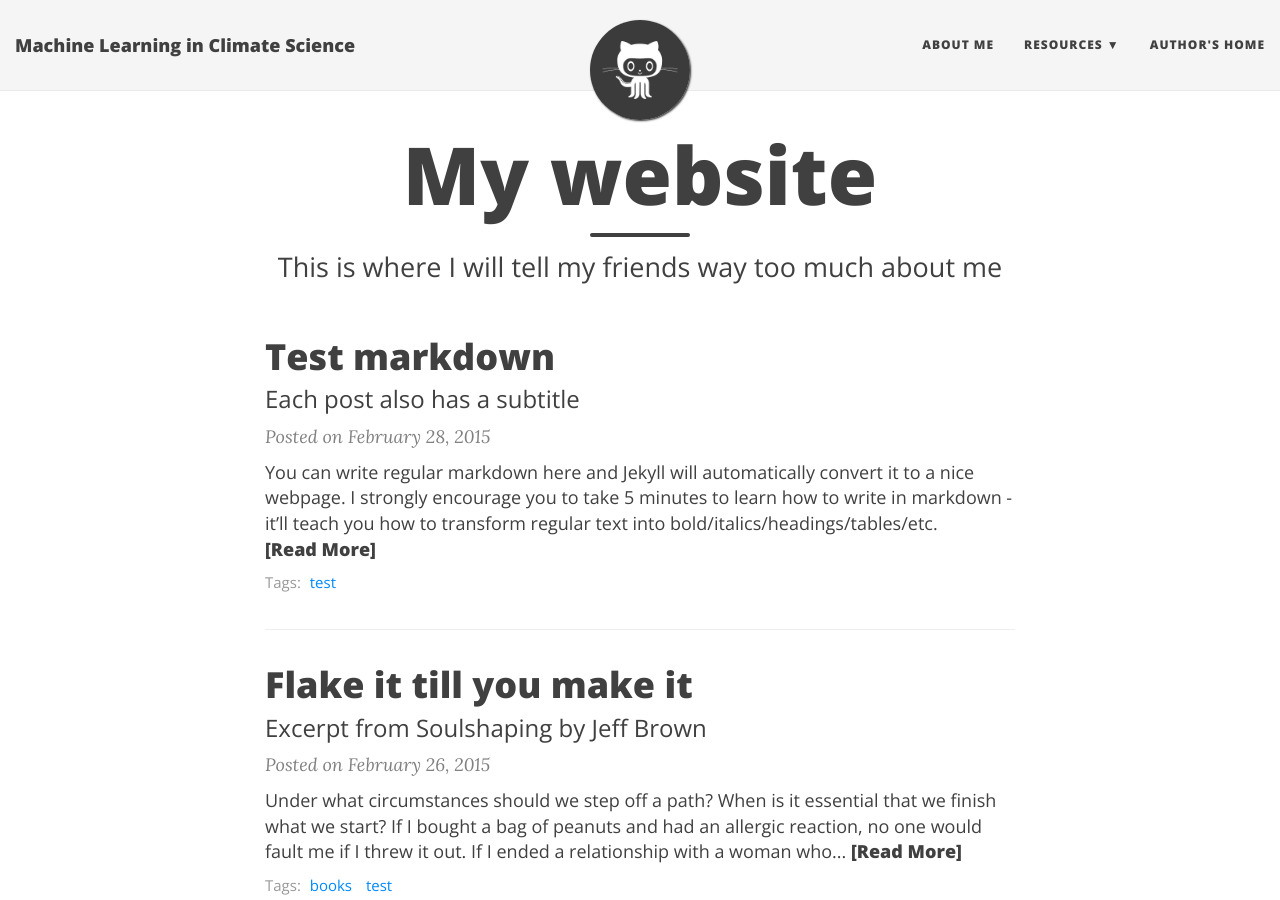
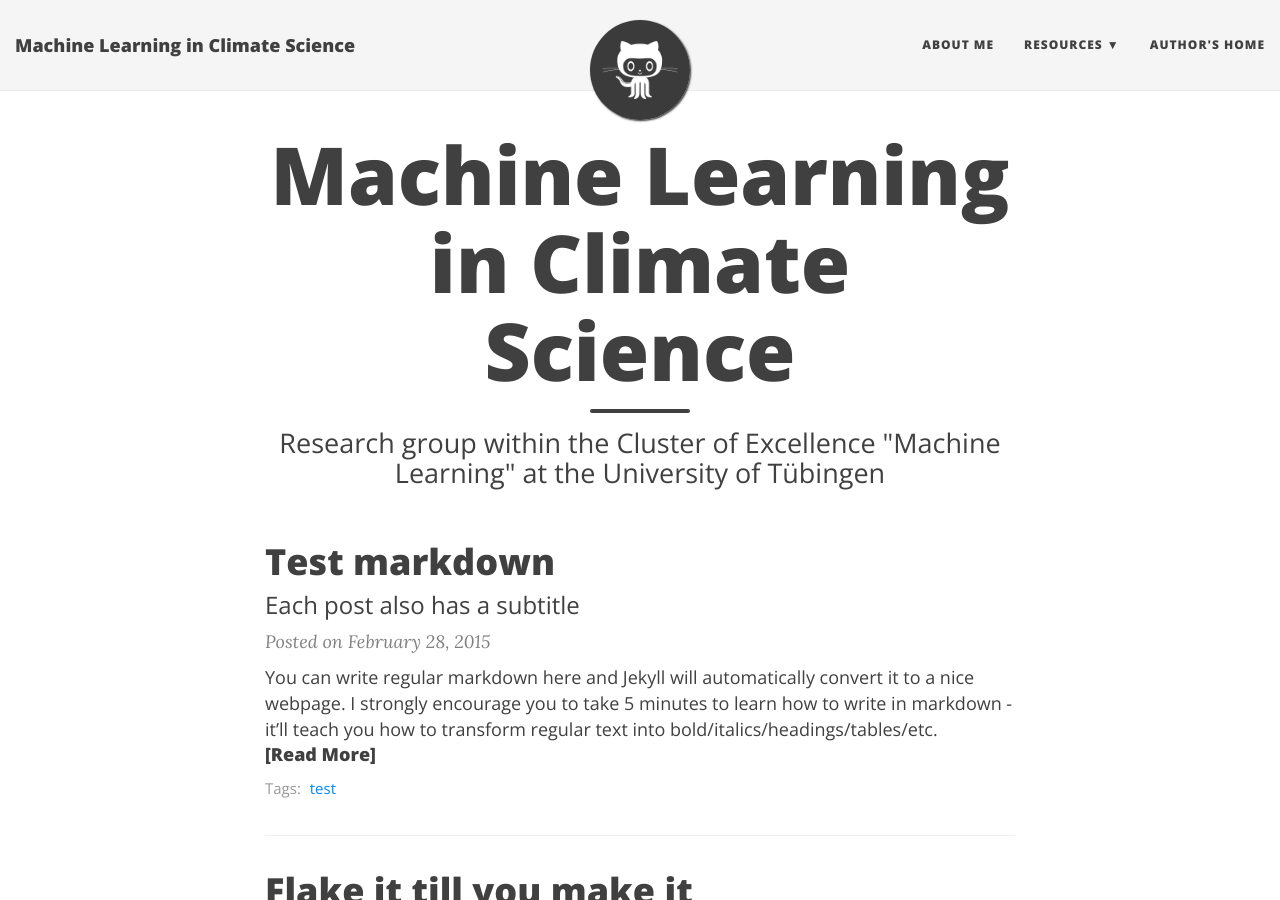
Before and after one commit to mlcs/mlcs.github.io, a Jekyll site: the page built from index.html, in a window 1280 px wide and 900 px high. Built offline with Jekyll 4.4.1, drawn with Linux system fonts in a browser that asks for light colours; nearby versions of some CDN libraries; the list of posts is cut into pages by our own code.

Commit message:
Update site title and description

```diff
--- a/index.html
+++ b/index.html
@@ -1,7 +1,7 @@
 ---
 layout: page
-title: My website
-subtitle: This is where I will tell my friends way too much about me
+title: Machine Learning in Climate Science
+subtitle: Research group within the Cluster of Excellence "Machine Learning" at the University of Tübingen
 use-site-title: true
 ---
 
```
